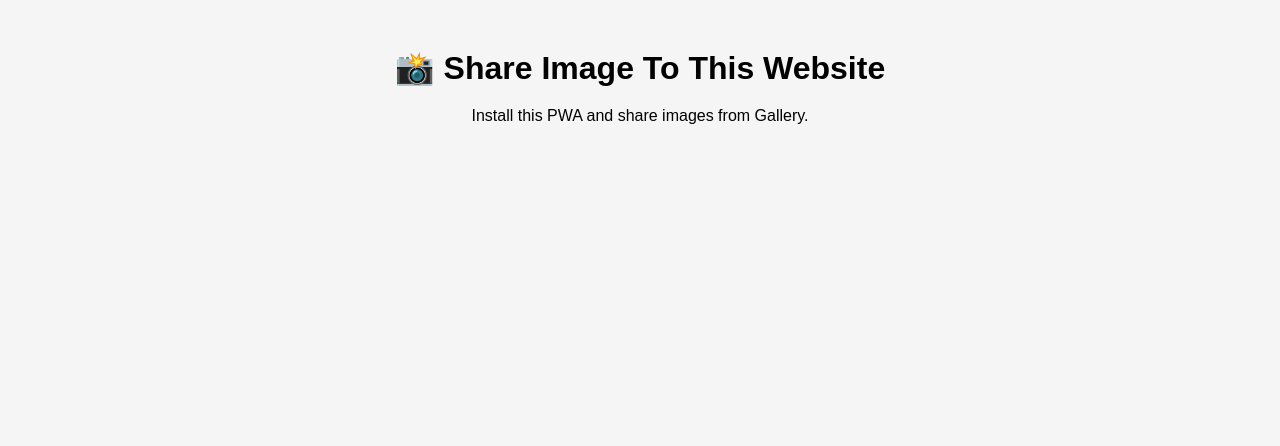
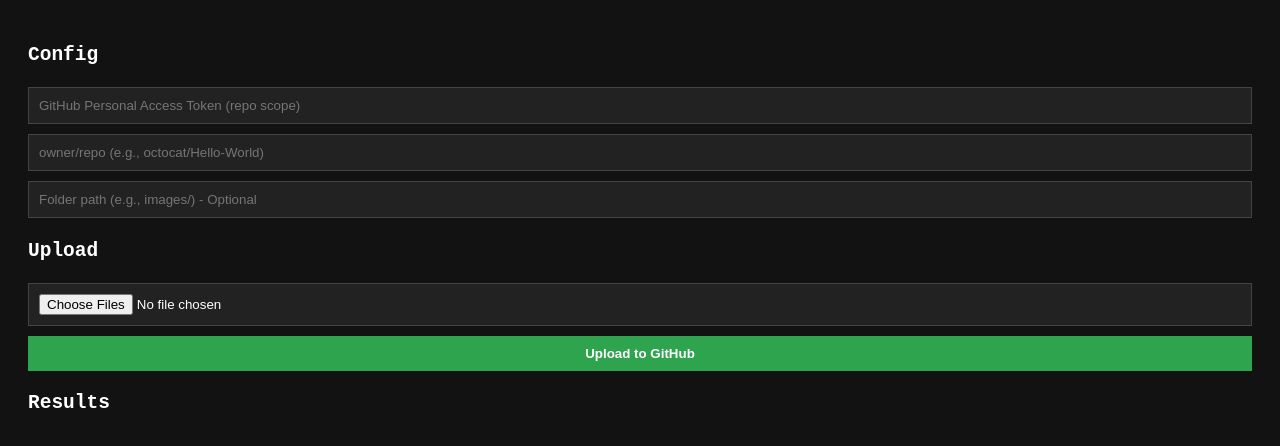
Before and after one commit to 3ekodomo/intentapp, a plain HTML site: page index.html in a window 1280 px wide. Drawn offline with Linux system fonts and the light colour scheme.

Commit message:
Update index.html

```diff
--- a/index.html
+++ b/index.html
@@ -1,46 +1,33 @@
 <!DOCTYPE html>
-<html>
+<html lang="en">
 <head>
-  <meta charset="UTF-8">
-  <meta name="viewport" content="width=device-width, initial-scale=1.0">
-
-  <title>Image Share Target</title>
-
-  <link rel="manifest" href="manifest.json">
-
-  <style>
-    body {
-      font-family: Arial, sans-serif;
-      padding: 20px;
-      text-align: center;
-      background: #f5f5f5;
-    }
-
-    h1 {
-      margin-bottom: 20px;
-    }
-
-    img {
-      max-width: 100%;
-      border-radius: 12px;
-      margin-top: 20px;
-      box-shadow: 0 4px 10px rgba(0,0,0,0.2);
-    }
-  </style>
+    <meta charset="UTF-8">
+    <meta name="viewport" content="width=device-width, initial-scale=1.0">
+    <title>GitHub Image Uploader</title>
+    <link rel="manifest" href="manifest.json">
+    <style>
+        body { font-family: monospace; background: #121212; color: #fff; padding: 20px; }
+        input, button { padding: 10px; margin: 5px 0; width: 100%; box-sizing: border-box; background: #222; color: #fff; border: 1px solid #444; }
+        button { background: #2ea44f; cursor: pointer; border: none; font-weight: bold; }
+        .result-item { border: 1px solid #444; padding: 10px; margin-top: 15px; display: flex; flex-direction: column; gap: 10px; background: #1e1e1e;}
+        .result-item img { max-width: 200px; max-height: 200px; object-fit: contain; border: 1px solid #555; }
+        textarea { width: 100%; background: #000; color: #0f0; border: none; padding: 5px; resize: none; }
+    </style>
 </head>
 <body>
 
-<h1>📸 Share Image To This Website</h1>
+    <h2>Config</h2>
+    <input type="password" id="ghToken" placeholder="GitHub Personal Access Token (repo scope)">
+    <input type="text" id="ghRepo" placeholder="owner/repo (e.g., octocat/Hello-World)">
+    <input type="text" id="ghFolder" placeholder="Folder path (e.g., images/) - Optional">
 
-<p>
-Install this PWA and share images from Gallery.
-</p>
+    <h2>Upload</h2>
+    <input type="file" id="fileInput" multiple accept="image/*">
+    <button id="uploadBtn">Upload to GitHub</button>
 
-<script>
-if ('serviceWorker' in navigator) {
-  navigator.serviceWorker.register('service-worker.js');
-}
-</script>
+    <h2>Results</h2>
+    <div id="results"></div>
 
+    <script src="app.js"></script>
 </body>
 </html>
```
